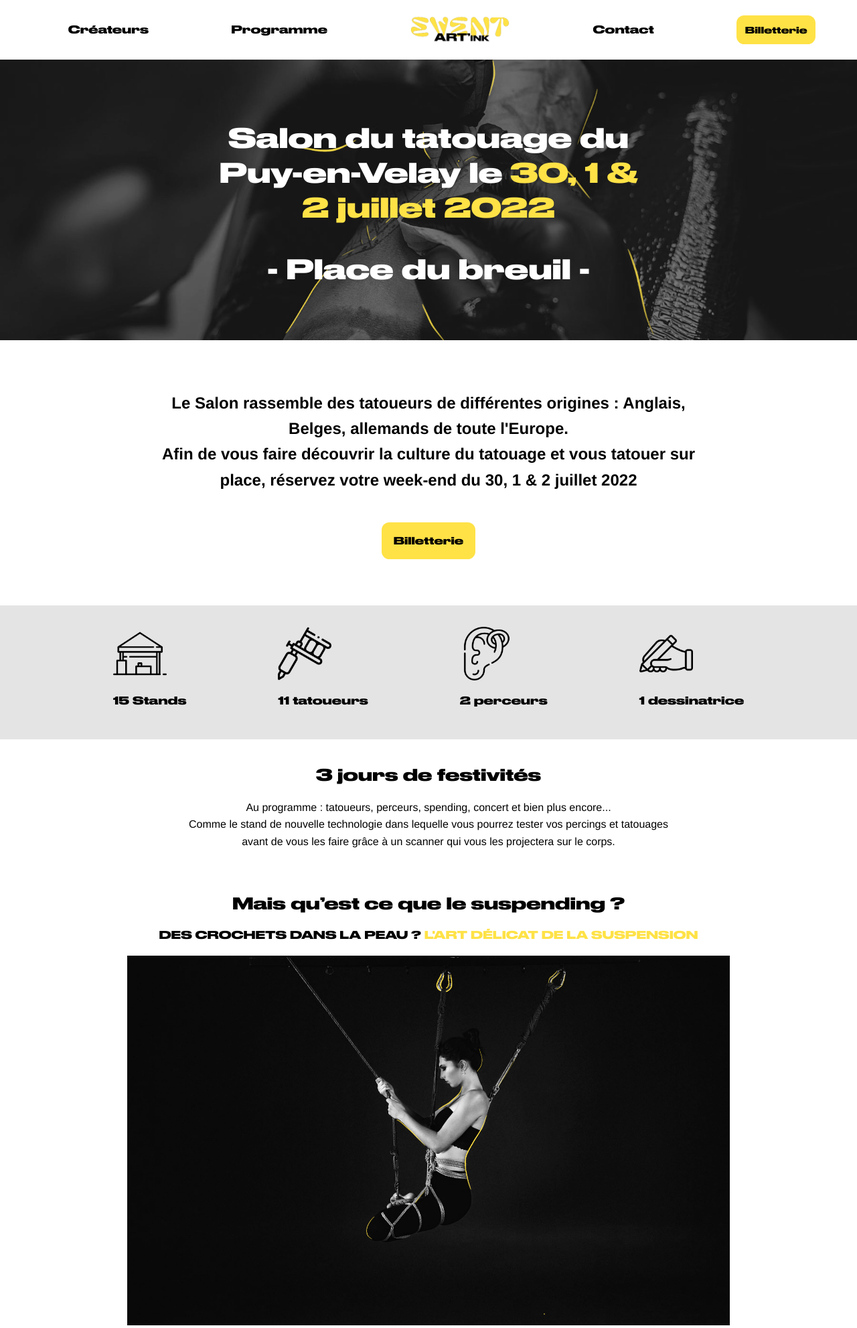
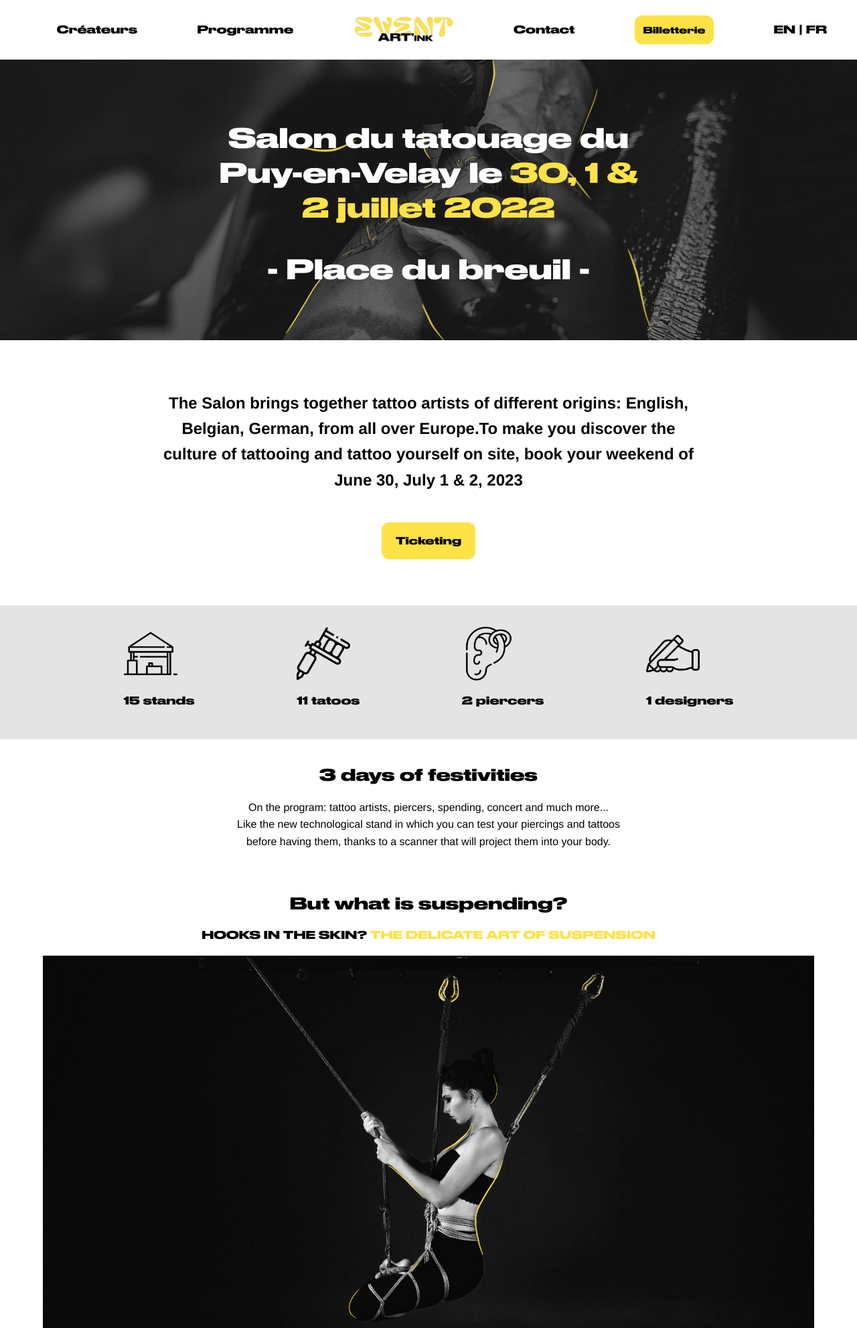
Before and after one commit to varomeas/CdPArt-inkEvent, a PHP site: page /?lang=en in a window 1280 px wide. Shown: the top 1983 px of the page at 67% size. Run offline with PHP 8.4, Linux system fonts and the light colour scheme.

Commit message:
changement langue index

```diff
--- a/index.php
+++ b/index.php
@@ -1,4 +1,7 @@
+<?php include("lang.php");?>
+
 <!DOCTYPE html>
+<html lang="<?php echo $lang;?>">
 <html lang="fr">
     <head>
         <meta charset="UTF-8">
@@ -14,9 +17,7 @@
 
 <!--menu-->
     <header>
-        <?php
-    include("menu.html")
-        ?>
+        <?php include("menu.html")?>
     </header>
 
 <!--bannière-->
@@ -30,60 +31,56 @@
 
 <!--introduction-->
         <div class="textCentre">
-            <h2> Le Salon rassemble des tatoueurs de différentes origines : Anglais, Belges, allemands de toute l'Europe.<br>
-            Afin de vous faire découvrir la culture du tatouage et vous tatouer sur place, réservez votre week-end du 30, 1 & 2 juillet 2022 </h2>
+            <h2><?php echo intro;?></h2>
         </div>
 
 <!--bouton billeterie-->
         <div id="containerBouton">
-            <a href="billetterie.php"><button><span>Billetterie</span></button></a>
+            <a href="billetterie.php"><button><span><?php echo billetterie;?></span></button></a>
         </div>
 
 <!--icone activités-->
         <div class="flexActivites">
             <article>
                 <img src="img/icones/stand.png" width="80vw" alt="Image1">
-                <p>15 Stands</p>
+                <p><?php echo nbstands;?></p>
             </article>
             <article>
                 <img src="img/icones/tatoueurs.png" width="80vw" alt="Image2">
-                <p>11 tatoueurs</p>
+                <p><?php echo nbtatouers;?></p>
             </article>
             <article>
                 <img src="img/icones/percing.png" width="80vw" alt="Image3">
-                <p>2 perceurs</p>
+                <p><?php echo nbperceurs;?></p>
             </article>
             <article>
                 <img src="img/icones/dessin.png" width="80vw" alt="Image4">
-                <p>1 dessinatrice </p>
+                <p><?php echo nbdessinatrices;?></p>
             </article>
         </div>
 
     <!--texte présentation des activités-->
         <section class="festivite">
-            <h2> 3 jours de festivités</h2>
-            <p>Au programme : tatoueurs, perceurs, spending, concert et bien plus encore... <br>
-            Comme le stand de nouvelle technologie dans lequelle vous pourrez tester vos percings et tatouages<br>
-            avant de vous les faire grâce à un scanner qui vous les projectera sur le corps.</p>
+            <h2><?php echo joursfestivités;?></h2>
+            <p><?php echo progtechno?></p>
         </section>
 
     <!--texte présentation suspending-->
         <section class="suspend">
-            <h2>Mais qu’est ce que le suspending ?</h2>
-            <h4>DES CROCHETS DANS LA PEAU ?<couleur> L'ART DÉLICAT DE LA SUSPENSION</couleur></h4>
-            <img src="img/suspending.png" width=900px>
-            <p>Entre le tatouage et le piercing, la modification corporelle, se trouve une pratique qui marque le
-                corps<br>temporairement, qui perce le corps, temporairement, et qui modifie le corps. En revanche, elle
-                frappe l'esprit pour longtemps.<br> On parle ici de la suspension corporelle. Si vous ne connaissez pas
-                cette discipline on vous invite à venir la découvrir à l'Art'ink Event .</p>
+            <h2><?php echo titresuspending?></h2>
+            <h4><?php echo soustitresuspending?></h4>
+            <img src="img/suspending.png" width="90%">
+            <p><?php echo explicationsuspending?></p>
         </section>
 
     <!--texte présentation des concerts-->
-        <section class="textConcert">
-            <h2>Concerts de <couleur>Ingalawash</couleur> &<couleur> Gojira</couleur></h2>
-            <img src="img/concert.png" alt="Image d'un concert" width=1200px >
+        <section class="suspend">
+            <h2><?php echo concerts?></h2>
+            <img src="img/concert.png" alt="Image d'un concert" width="90%" >
         </section>
-
+        <div id="scroll_to_top">
+            <a href="#top"><img src="img/icones/fleche.png" alt="Retourner en haut" /></a>
+        </div>
     <!--footer-->
     <footer>
         <?php include("footer.html")?>
--- /dev/null
+++ b/lang.php
@@ -0,0 +1,23 @@
+<?php
+session_start();
+// gestion du changement de langue
+if(isset($_GET["lang"])){
+	$_SESSION["lang"]=$_GET["lang"];
+}
+if(!isset($_SESSION["lang"])){
+	$_SESSION["lang"]='fr'; // par défaut
+}
+$lang = $_SESSION["lang"];
+
+
+switch($lang) {
+    //Si lang=fr on inclut le fichier de langue française
+    case 'fr':
+        include('lang/index-fr.php');
+    break;
+    //Si lang=en on inclut le fichier de langue anglaise
+    case 'en':
+        include('lang/index-en.php');
+    break;
+}
+?>
--- /dev/null
+++ b/lang/index-en.php
@@ -0,0 +1,28 @@
+<?php
+define('intro', 'The Salon brings together tattoo artists of different origins: English, Belgian, German, from all over Europe.To make you discover the culture of tattooing and tattoo yourself on site, book your weekend of June 30, July 1 & 2, 2023');
+
+define('billetterie', 'Ticketing');
+
+define('nbstands', '15 stands');
+
+define('nbtatouers', '11 tatoos');
+
+define('nbperceurs', '2 piercers');
+
+define('nbdessinatrices', '1 designers');
+
+define('joursfestivités', '3 days of festivities');
+
+define('progtechno', 'On the program: tattoo artists, piercers, spending, concert and much more... <br> Like the new technological stand in which you can test your piercings and tattoos<br>before having them, thanks to a scanner that will project them into your body.');
+
+
+define('titresuspending', 'But what is suspending?');
+
+define('soustitresuspending', 'HOOKS IN THE SKIN?<couleur> THE DELICATE ART OF SUSPENSION</couleur>');
+
+define('explicationsuspending', 'Between the tattoo and the piercing, the body modification, is a practice which temporarily marks the body<br>which pierces the body, temporarily, and modifies the body. On the other hand, it marks the spirit for a long time.<br>We are talking here about body suspension. If you don\'t know this discipline we invite you to come and discover it at the Art\'ink Event.');
+
+
+define('concerts', 'Concerts by <couleur>Ingalawash</couleur> &<couleur> Gojira</couleur>');
+
+?>
--- a/menu.html
+++ b/menu.html
@@ -7,5 +7,6 @@
                     <li><a href="index.php"><img src="img/logos/logo-off-04.png" width="150vw"></a></li>
                     <li><a href="contact.php">Contact</a></li>
                     <li><a href="billetterie.php"><button>Billetterie</button></a></li>
+                    <li><a href="?lang=en">EN</a> | <a href="?lang=fr">FR</a></li>
                     </ul>
                 </nav>
```
Also changed, not shown: lang/index-fr.php (added, +30 -0 lines).
